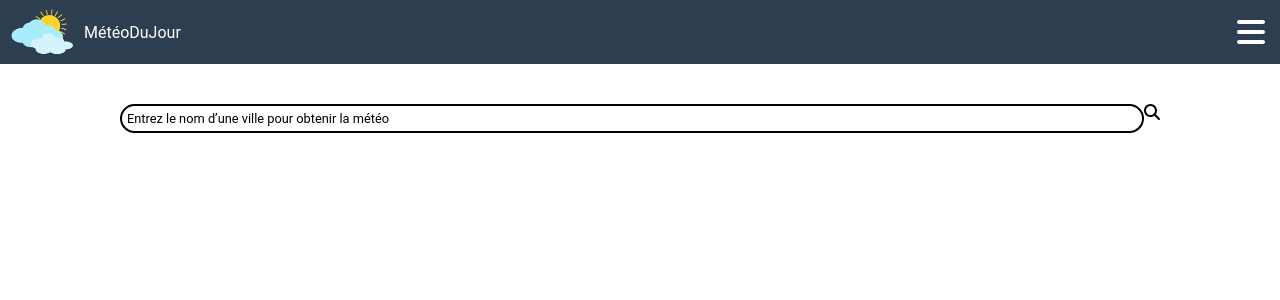
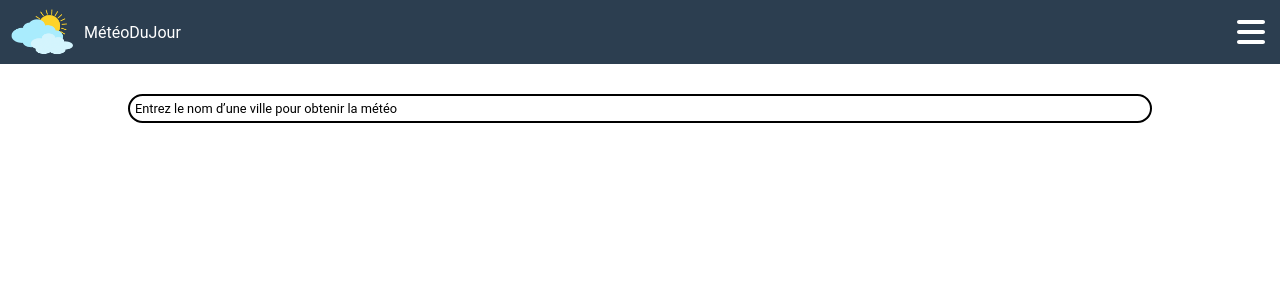
Before and after one commit to AurelienChetot/meteodujour, a React (Vite) app: page / in a window 1280 px wide. Shown: the top 300 px of the page. Built offline with nearby package versions, Linux system fonts and the light colour scheme; a web font is replaced by a local one.

Commit message:
input home

```diff
--- a/src/pages/Home.jsx
+++ b/src/pages/Home.jsx
@@ -1,6 +1,3 @@
-import { FontAwesomeIcon } from "@fortawesome/react-fontawesome";
-import { faSearch } from "@fortawesome/free-solid-svg-icons";
-
 function Home() {
   return (
     <div className="home-container">
@@ -10,7 +7,6 @@ function Home() {
           placeholder="Entrez le nom d’une ville pour obtenir la météo"
           className="input-style"
         />
-        <FontAwesomeIcon icon={faSearch} className="search-icon" />
       </div>
     </div>
   );
--- a/src/style/Home.scss
+++ b/src/style/Home.scss
@@ -1,12 +1,11 @@
 @use "./Variables.scss" as *;
 
 .home-container {
-  margin-top: 40px;
+  margin-top: 30px;
   .input-container {
     display: flex;
     justify-content: center;
   }
-
   .input-style {
     width: 80%;
     border: solid 2px black;
@@ -16,6 +15,7 @@
       color: $text-color-black;
       font-family: $font-text;
       font-size: 0.8rem;
+      font-weight: 400;
     }
   }
 }
```
